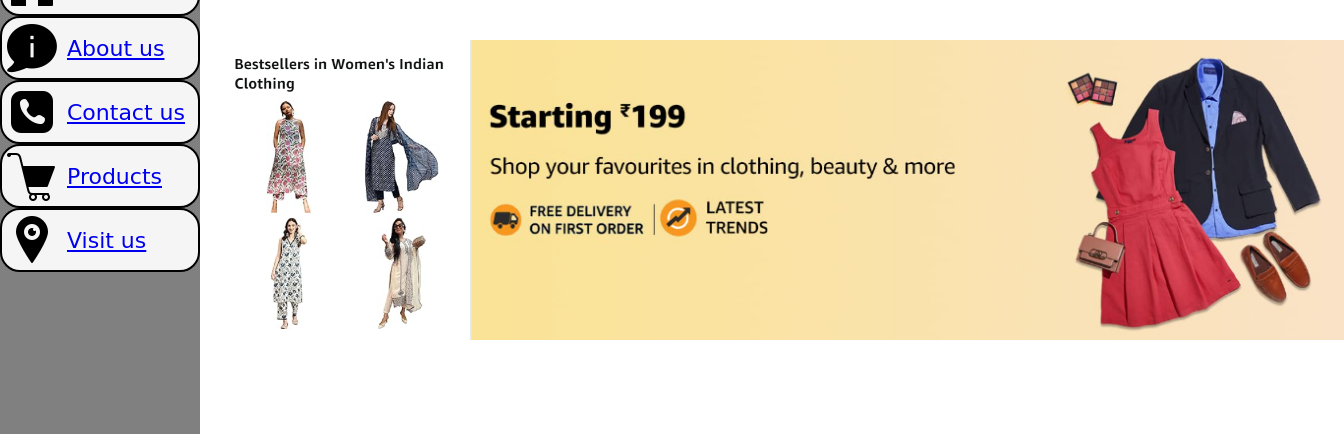
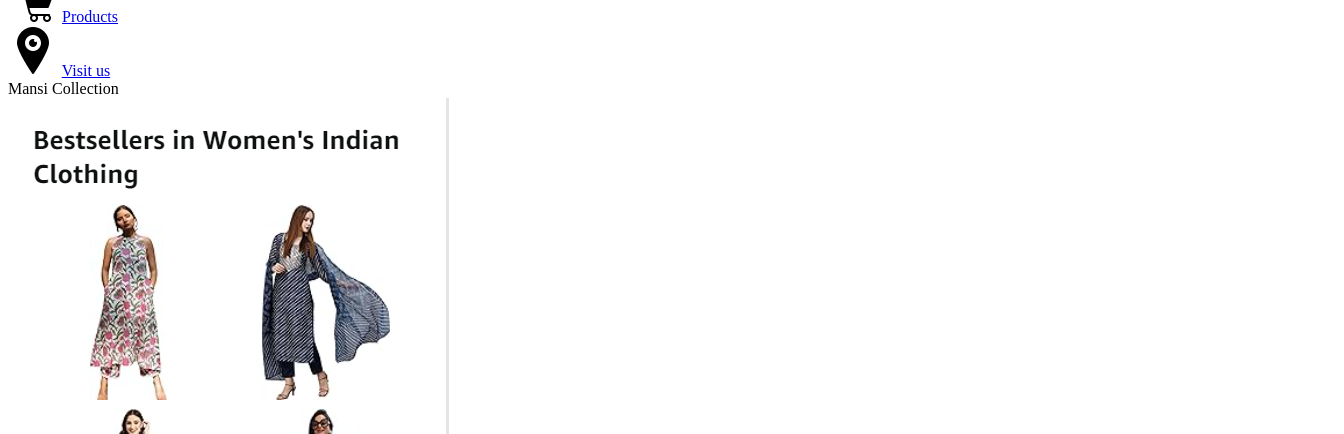
Before and after one commit to MansiMali18/Assignment-20, a plain HTML site: page index.html in a window 1280 px wide. Shown: the part 198-632 px from the top of the page, 1344 px wide, since content can reach past the window. Drawn offline with Linux system fonts and the light colour scheme; a web font is replaced by a local one.

Commit message:
index file updated

```diff
--- a/index.html
+++ b/index.html
@@ -4,88 +4,8 @@
       <title>Side bar</title>
       <link rel="stylesheet" href="style.css">
     <style>
-     @import url('https://fonts.googleapis.com/css2?family=Bad+Script&family=Rancho&display=swap');
-     @import url('https://fonts.googleapis.com/css2?family=Bad+Script&family=Rancho&display=swap');
-     body{
-        padding: 0px;
-        margin: 0px;
-        font-family: "Rancho", cursive;
-     }
-     .container{
-          display: flex;
-          min-height: 100vh;
-     }
-     .sidebar{
-          background-color: grey;
-          width: 200px;
-          padding-top: 150px;
-          padding-bottom: 150px;
-     }
-     .content{
-        background-color: white;
-        width: 100vh;
-
-     }
-     .menu-item{
-           border-radius: 20px;
-        border: solid 2px black;
-        align-items: center;
-        padding: 5px 20px;
-        background-color: whitesmoke;
-        display: flex;
-        align-items: center;
-        padding: 5px 5px;
-     }
-     .menu-icon{
-          height: 50px;
-          width: 50px;
-
-     }
-     .menu-text{
-        margin-left: 10px;
-        font-size: 22px;
-     }
-     .index-heading{
-      margin-left: 400px;
-      font-size: 60px;
-      font-family: "Rancho";
-      color: #00334d;
-      font-style: italic;
-      font-weight: bold;
-      font-stretch: extra-expanded;
-      font-style: underline;
-      display: flex;
-      align-items: start;
-   }
-       .index-img{
-         width: 600px;
-         height: 300px;
-         margin-top: 200px;
-         display:flex;
-         justify-content: space-around;
-         margin: 100px 20px;
-       }
-       .menu-item:hover{
-              background-color: rgb(193, 248, 248);
-              cursor: pointer;
-       }
-       .categories{
-         display: flex;
-          font-size: 40px;
-          text-align: center;
-          justify-content: space-around;
-          width: 300px;
-          height: 300px;
-          margin-left: 300px;
-       }
-       .categories-heading{
-         font-size: 40px;
-         font-weight: bold;
-         text-align: center;
-        margin-left: 500px;
-        color: #b30047;
-       }
-
+@import url('https://fonts.googleapis.com/css2?family=Bad+Script&family=Rancho&display=swap');
+@import url('https://fonts.googleapis.com/css2?family=Bad+Script&family=Rancho&display=swap');
 
 </style>
 </head>
```
